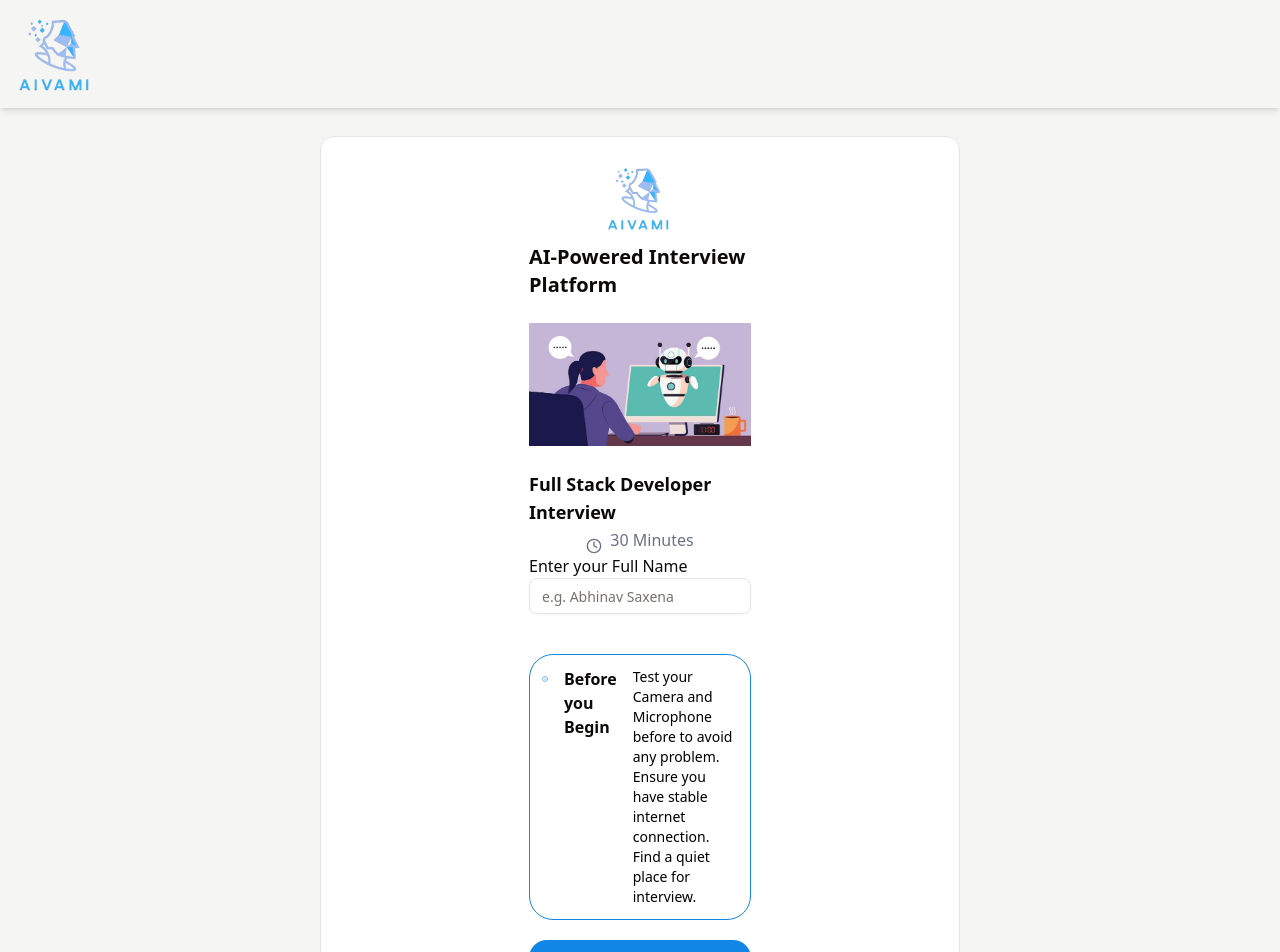
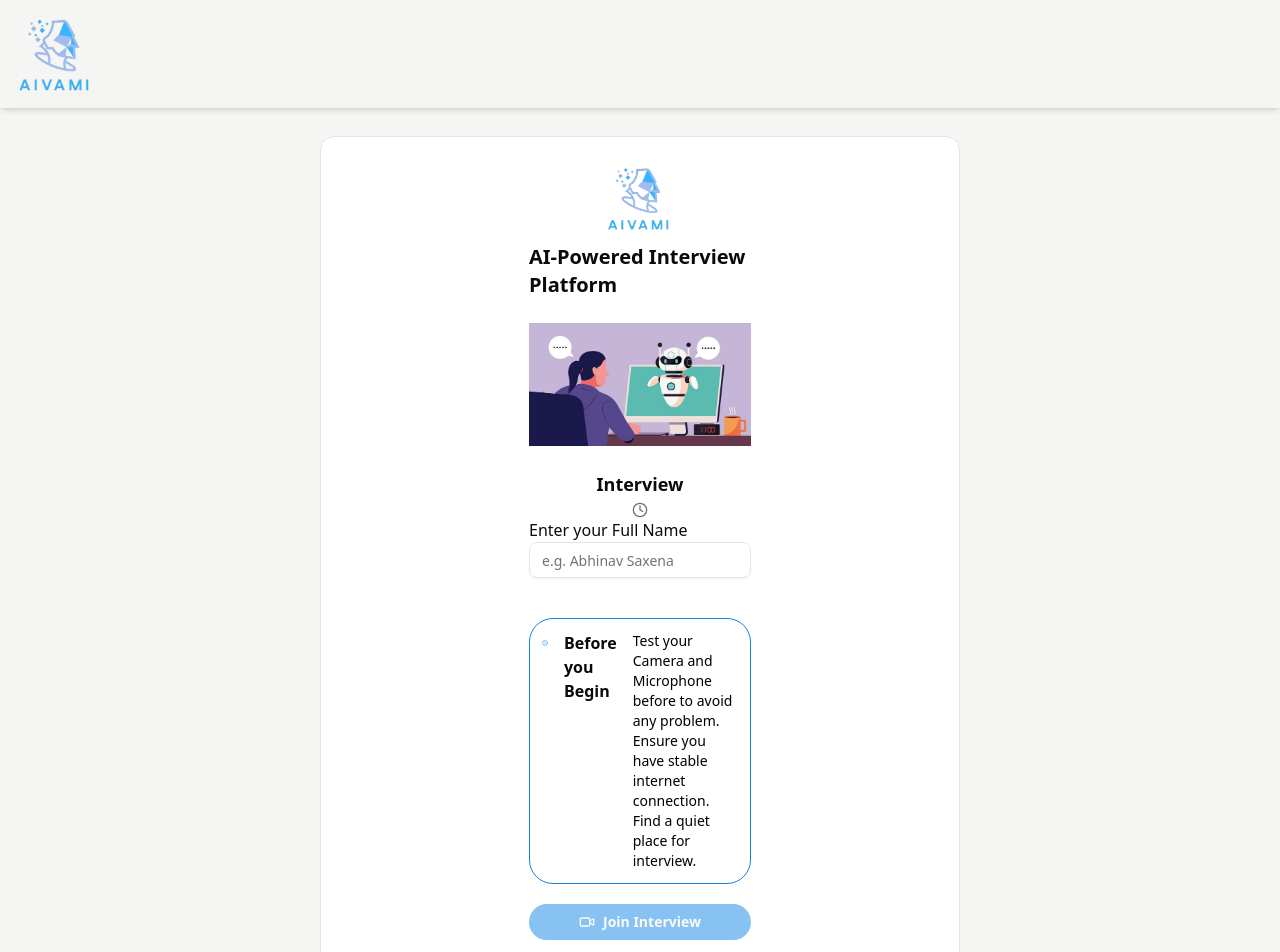
Before and after one commit to Abhinav1730/AI-Interview-Agent, a Next.js app: page /interview/1 in a window 1280 px wide. Shown: the top 952 px of the page. Built offline with nearby package versions, Linux system fonts and the light colour scheme; no server answers; the database is empty.

Commit message:
Creating the interview link page UI and fetching some data from the db to show in the UI.

```diff
--- a/app/interview/[interview_id]/page.jsx
+++ b/app/interview/[interview_id]/page.jsx
@@ -1,16 +1,47 @@
 "use client";
 
-import React from "react";
+import React, { useEffect, useState } from "react";
 import Image from "next/image";
 import { Clock, Info, Video } from "lucide-react";
 import { Input } from "@/components/ui/input";
 import { Button } from "@/components/ui/button";
 import { useParams } from "next/navigation";
+import { supabase } from "@/services/supabaseClient";
+import { toast } from "sonner";
 
 function Interview() {
+  const [interviewData, setInterviewData] = useState();
+  const [userWithName, setUserWithName] = useState();
+  const [loading, setLoading] = useState(false);
   const { interview_id } = useParams();
   //console.log(interview_id)
-  const GetInterviewDetails = () => {};
+
+  useEffect(() => {
+    interview_id && GetInterviewDetails();
+  }, [interview_id]);
+  const GetInterviewDetails = async () => {
+    setLoading(true);
+    try {
+      let { data: interviews, error } = await supabase
+        .from("interviews")
+        .select("jobPosition ,jobDescription, duration ,type")
+        .eq("interview_id", interview_id);
+
+      // if (error) {
+      //   console.error("Error fetching interview:", error);
+      //   return;
+      // }
+      setInterviewData(interviews[0]);
+      setLoading(false);
+      if (interviews?.length === 0) {
+        toast("Incorrect Interview Link");
+        return;
+      }
+    } catch (error) {
+      setLoading(false);
+      toast("Incorrect Interview Link");
+    }
+  };
   return (
     <div className="px-10 md:px-28 lg:px-48 xl:px-80 mt-7 ">
       <div className="flex flex-col items-center justify-center border rounded-xl bg-white p-7 lg:px-33  xl:px-52">
@@ -32,15 +63,18 @@ function Interview() {
           className="w-[320px] my-6"
         />
         <h2 className="font-semibold text-lg">
-          Full Stack Developer Interview
+          {interviewData?.jobPosition.toUpperCase()} Interview
         </h2>
         <h2 className="flex gap-2 items-center text-gray-500">
-          <Clock className="h-4 w-4 mt-3" /> 30 Minutes
+          <Clock className="h-4 w-4 mt-1" /> {interviewData?.duration}
         </h2>
 
         <div className="w-full">
           <h2>Enter your Full Name</h2>
-          <Input placeholder="e.g. Abhinav Saxena" />
+          <Input
+            placeholder="e.g. Abhinav Saxena"
+            onChange={(e) => setUserWithName(e.target.value)}
+          />
         </div>
 
         <div>
@@ -61,7 +95,10 @@ function Interview() {
           </div>
         </div>
 
-        <Button className="mt-5 w-full font-bold rounded-4xl">
+        <Button
+          className="mt-5 w-full font-bold rounded-4xl"
+          disabled={!userWithName}
+        >
           {" "}
           <Video /> Join Interview
         </Button>
--- a/app/provider.jsx
+++ b/app/provider.jsx
@@ -44,7 +44,7 @@ function Provider({ children }) {
 
   const createOrFetchUser = async (authUser) => {
     try {
-      console.log("Authenticated user:", authUser);
+      //console.log("Authenticated user:", authUser);
 
       const { data: existingUsers, error: fetchError } = await supabase
         .from("Users")
@@ -73,10 +73,10 @@ function Provider({ children }) {
           return;
         }
 
-        console.log("Inserted user:", insertedUser);
+        //console.log("Inserted user:", insertedUser);
         setUser(insertedUser?.[0]);
       } else {
-        console.log("Fetched user from DB:", existingUsers[0]);
+        //console.log("Fetched user from DB:", existingUsers[0]);
         setUser(existingUsers[0]);
       }
     } catch (err) {
```
